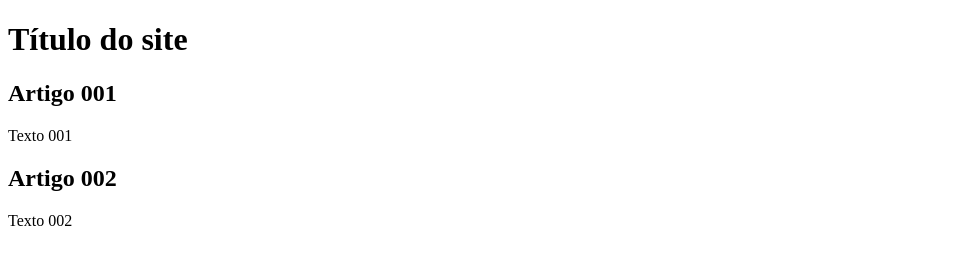
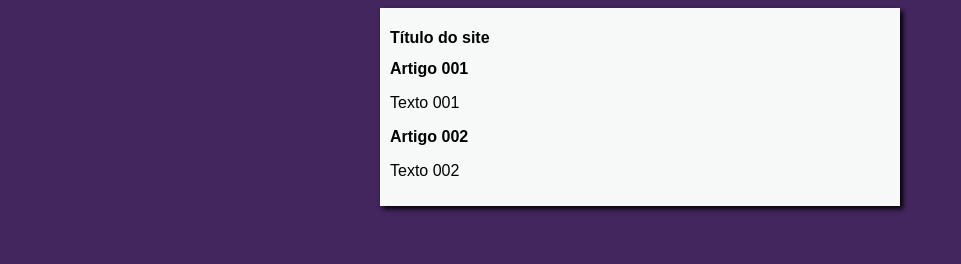
Before and after one commit to Chavinhoszita/projeto-site, a plain HTML site: page index.html in a window 1280 px wide. Shown: the whole page, without its empty margins (0-961 px from the left). Drawn offline with Linux system fonts and the light colour scheme.

Commit message:
Comecei o Desing

```diff
--- /dev/null
+++ b/estilos/style.css
@@ -0,0 +1,16 @@
+* {
+    font-family: Arial, Helvetica, sans-serif;
+    font-size: 16px;
+}
+
+body {
+    background-color: rgb(67, 38, 94);
+}
+
+main {
+    background-color: rgb(247, 248, 248);
+    width: 500px;
+    margin: auto;
+    padding: 10px;
+    box-shadow: 3px 3px 5px black;
+}
--- a/index.html
+++ b/index.html
@@ -5,6 +5,7 @@
     <meta http-equiv="X-UA-Compatible" content="IE=edge">
     <meta name="viewport" content="width=device-width, initial-scale=1.0">
     <title>Título Do Site</title>
+    <link rel="stylesheet" href="estilos/style.css">
 </head>
 <body>
     <main>
```
